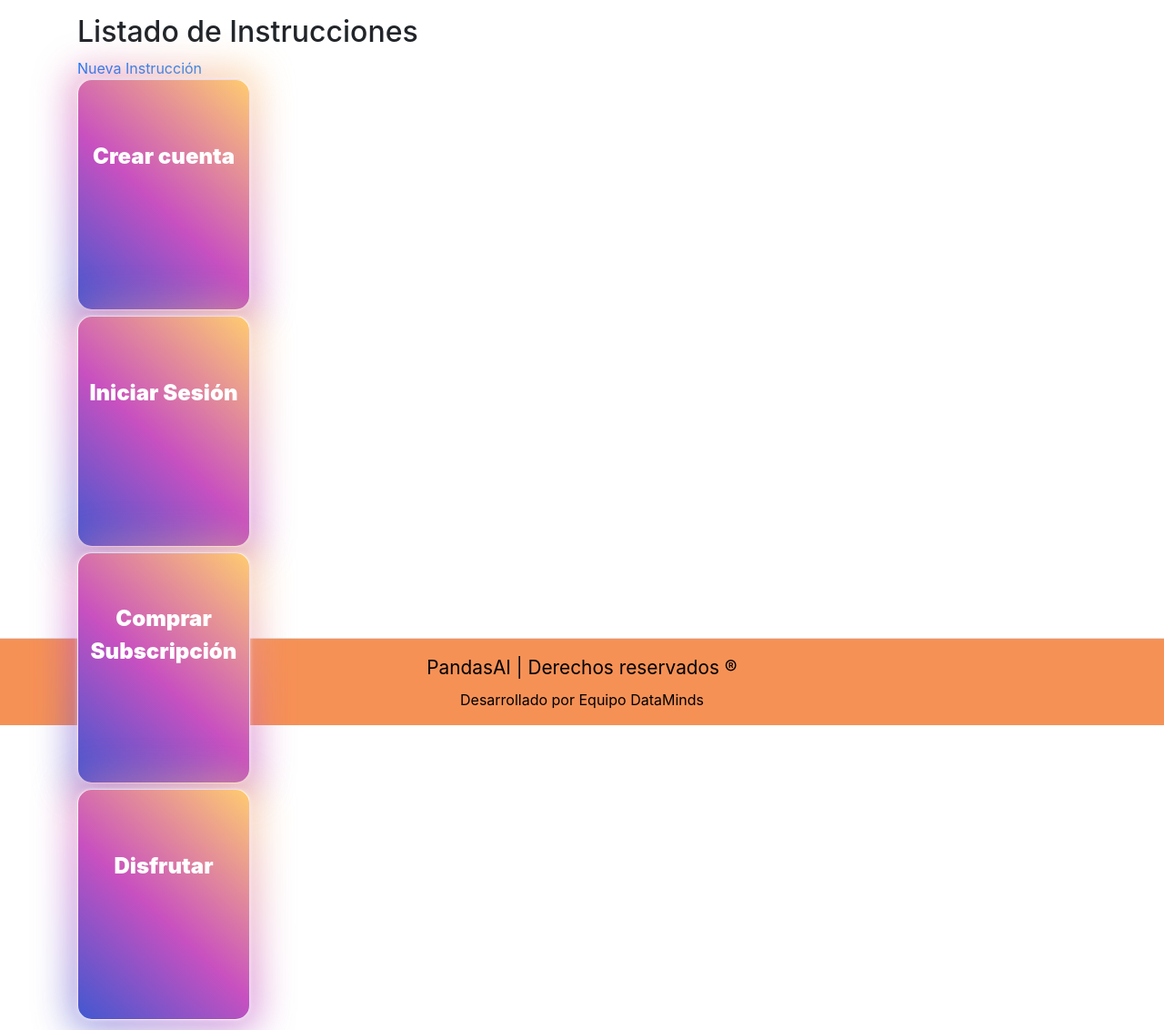
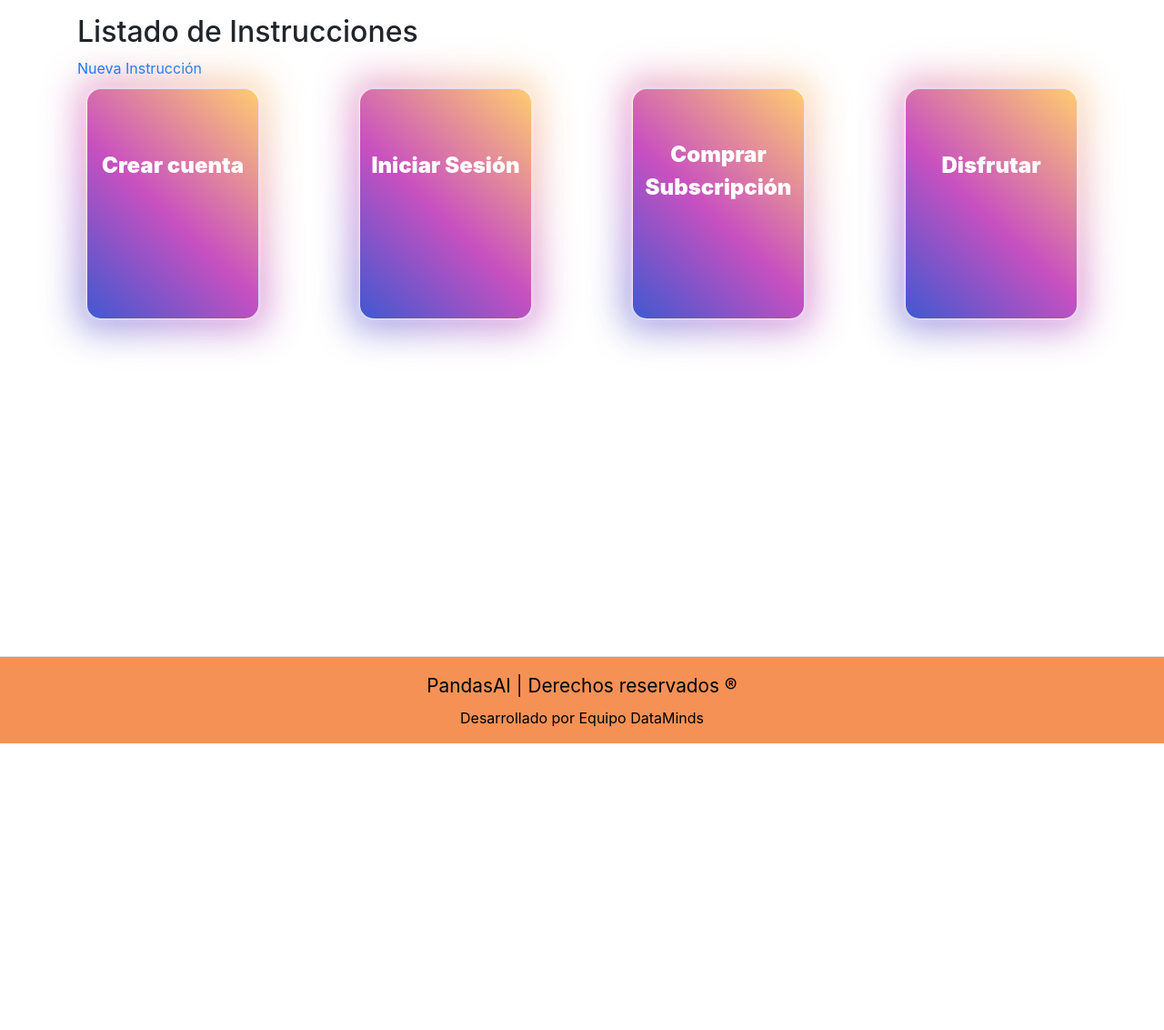
Before and after one commit to ckamilokoo/Pandas-AI, a Django app: page /instructivo/instrucciones/ in a window 1280 px wide. Shown: the part 137-1269 px from the top of the page at 91% size. After the commit the page ends 954 px from the top, so only its background shows below. Run offline with Django 4.2, Linux system fonts and the light colour scheme; data comes from the database, SQL or seed files in the repository; both versions use the stored data as it was after the commit; some libraries are stand-ins or nearby versions.

Commit message:
Cards Instructivo

```diff
--- a/PandasAI/static/style.css
+++ b/PandasAI/static/style.css
@@ -372,12 +372,18 @@ footer div > p{
   }
 
 /* Card Instrucciones*/
+.myCardContainer {
+  display: flex;
+  flex-wrap: wrap;
+  justify-content: space-between; /* Ajusta esto según tus preferencias */
+  background-color: transparent;
+}
+
 .myCard {
-    background-color: transparent;
   width: 190px;
   height: 254px;
   perspective: 1000px;
-
+  margin: 10px; /* Añade un margen entre las tarjetas para el espaciado */
 }
 
 .title {
@@ -392,17 +398,16 @@ footer div > p{
   width: 100%;
   height: 100%;
   text-align: center;
-    transition: transform 0.8s;
   transform-style: preserve-3d;
   cursor: pointer;
+  transition: transform 0.8s;
 }
 
 .myCard:hover .innerCard {
   transform: rotateY(180deg);
 }
 
-  .frontSide,
-  .backSide {
+.frontSide, .backSide {
   position: absolute;
   display: flex;
   flex-direction: column;
@@ -419,22 +424,16 @@ footer div > p{
   font-weight: 700;
 }
 
-  .frontSide,
-  .frontSide::before {
+.frontSide, .frontSide::before {
   background: linear-gradient(43deg, rgb(65, 88, 208) 0%, rgb(200, 80, 192) 46%, rgb(255, 204, 112) 100%);
 }
 
-  .backSide,
-  .backSide::before {
+.backSide, .backSide::before {
   background-image: linear-gradient(160deg, #0093E9 0%, #80D0C7 100%);
-  }
-
-  .backSide {
   transform: rotateY(180deg);
 }
 
-  .frontSide::before,
-  .backSide::before {
+.frontSide::before, .backSide::before {
   top: 50%;
   left: 50%;
   transform: translate(-50%, -50%);
@@ -452,14 +451,13 @@ footer div > p{
   0% {
       opacity: 0.3;
   }
-
   80% {
       opacity: 1;
   }
-
   100% {
       opacity: 0.3;
   }
 }
 
+
 /* Fin Card Instrucciones */
--- a/PandasAI/templates/instructivo/instructivo.html
+++ b/PandasAI/templates/instructivo/instructivo.html
@@ -4,9 +4,10 @@
 
 <h2>Listado de Instrucciones</h2>
 <a href="{% url 'crear_instruccion' %}">Nueva Instrucción</a>
+<div class="myCardContainer">
+    {% for instruccion in object_list %}
         <div class="myCard">
-        {% for instruccion in object_list %}
-        <div class="innerCard" style="display: inline-block;">
+            <div class="innerCard">
                 <div class="frontSide">
                     <p class="title">{{ instruccion.titulo }}</p>
                     <p></p>
@@ -18,6 +19,7 @@
                     <a href="{% url 'eliminar_instruccion' instruccion.pk %}">Eliminar</a>
                 </div>
             </div>
+        </div>
     {% endfor %}
 </div>
 
```
Also changed, not shown: PandasAI/db.sqlite3. Lines whose indentation alone changed are shown as unchanged.
